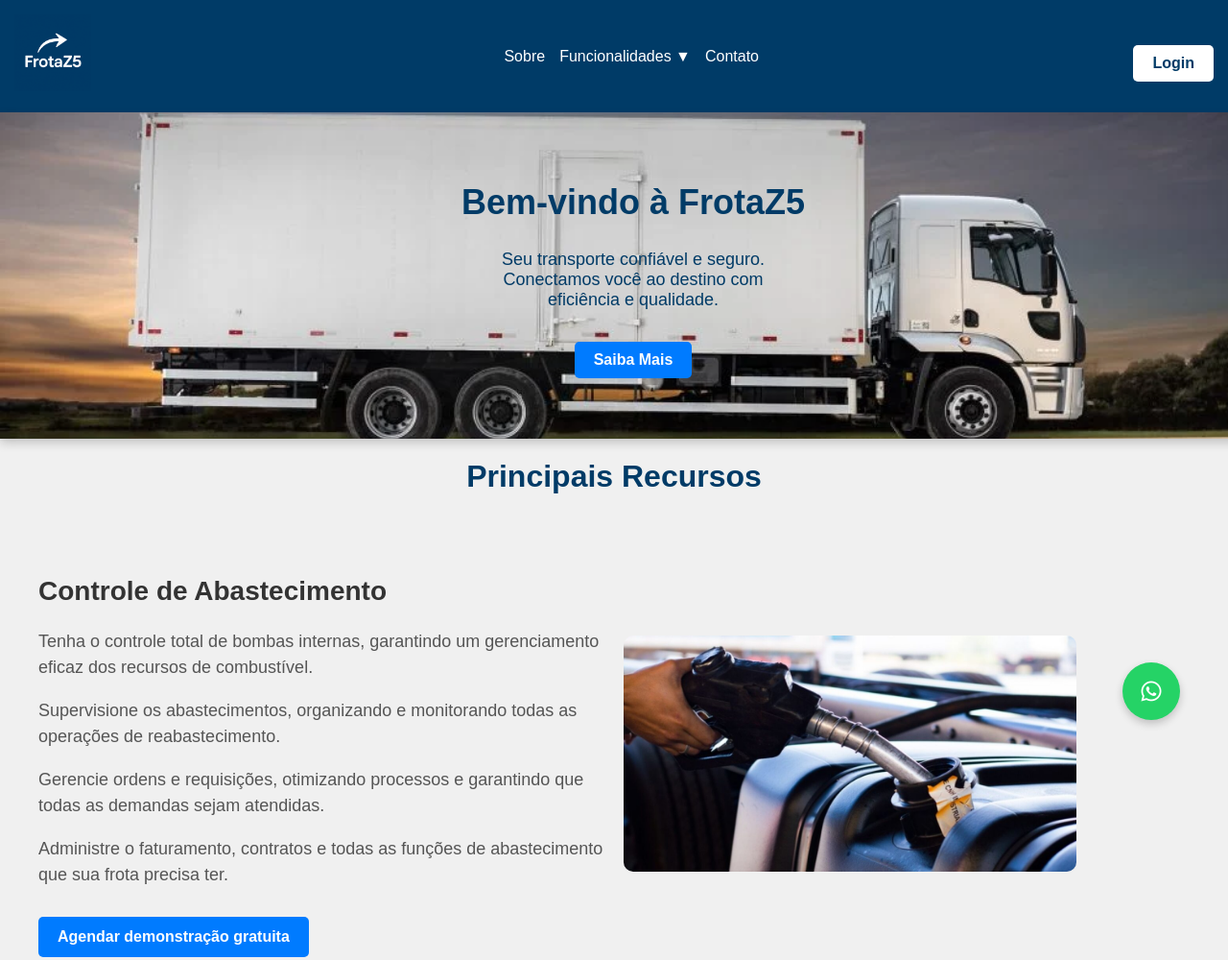
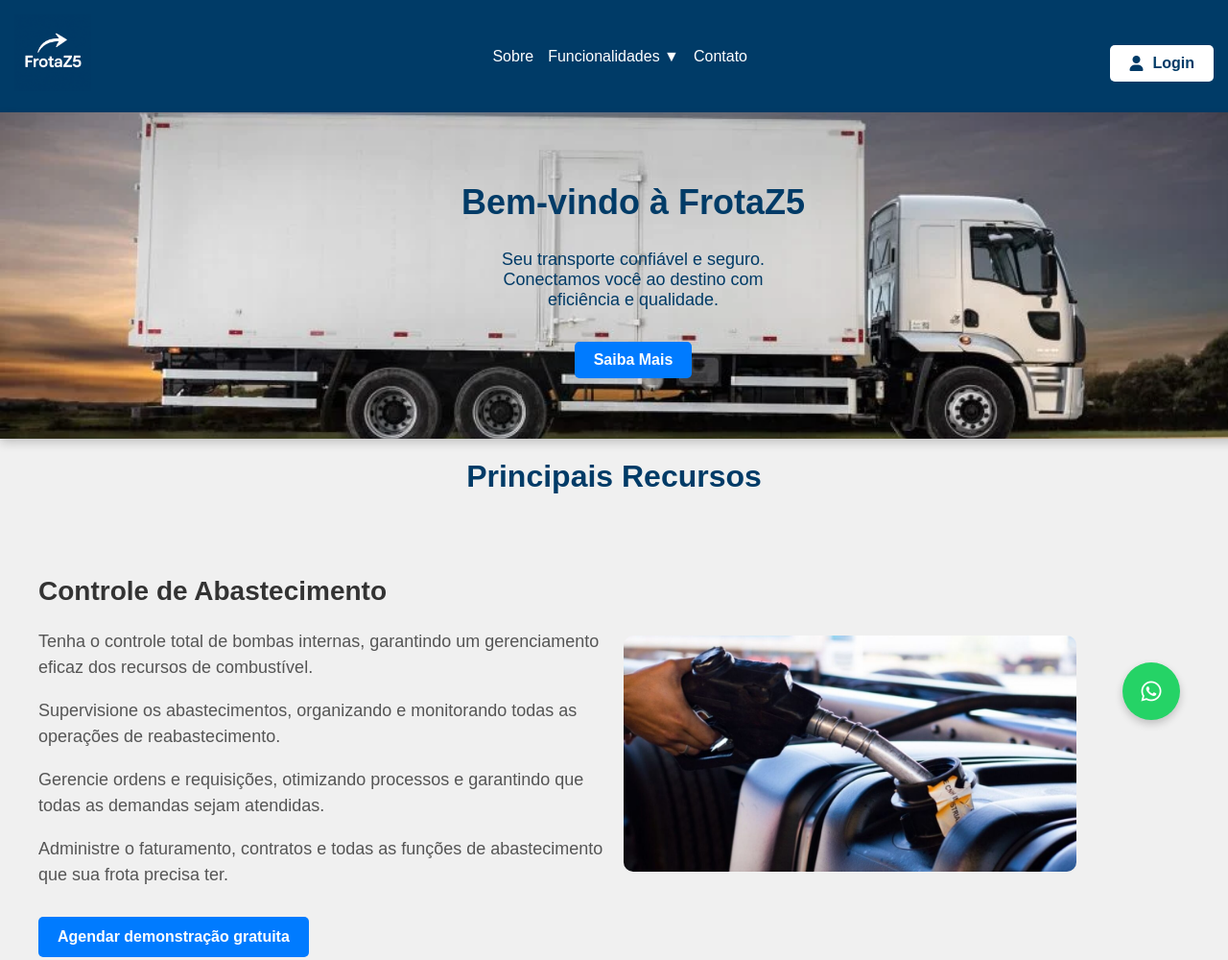
Before and after one commit to Frota-Z5/sistema_frotaZ5, a plain HTML site: page index.html in a window 1280 px wide. Shown: the top 1000 px of the page at 96% size. Drawn offline with Linux system fonts and the light colour scheme.

Commit message:
adicionando iconi no usario

```diff
--- a/index.html
+++ b/index.html
@@ -34,7 +34,12 @@
         </li>
       </ul>
     </nav>
-    <a class="btn" href="/pages/login.html">Login</a>
+    <a class="btn" href="/pages/login.html">
+      <div style="display: flex; align-items: center;">
+        <i class="fas fa-user"></i>
+        <span style="margin-left: 10px;">Login</span>
+      </div>
+    </a>
   </header>
   <!-- banner -->
   <section>
@@ -115,7 +120,6 @@
   <!-- footer -->
   <footer>
     <p>Frota Z5</p>
-
     <!-- Ícones de redes sociais -->
     <div class="social-icons">
       <a href="https://www.facebook.com/"><i class="fab fa-facebook fa-2x"></i></a>
```
